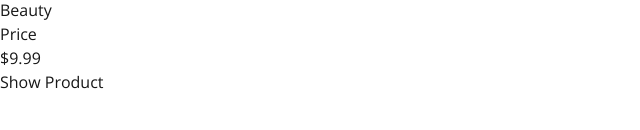
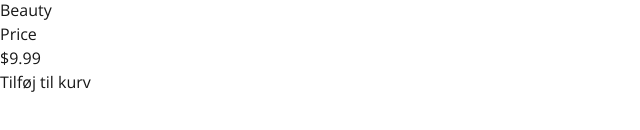
Before and after one commit to VictorS1303/react_webshop, a Next.js app: page /products in a window 1280 px wide. Shown: the part 262-392 px from the top of the page, without its empty margins (0-640 px from the left). Built offline with nearby package versions, Linux system fonts and the light colour scheme.

Commit message:
Updated button and changed image to link

```diff
--- a/src/app/components/Button.jsx
+++ b/src/app/components/Button.jsx
@@ -1,7 +1,7 @@
-export default function Button({children})
+export default function Button({className, children})
 {
     return (
-        <button>
+        <button className={className}>
             {children}
         </button>
     )
--- a/src/app/components/ProductCard.jsx
+++ b/src/app/components/ProductCard.jsx
@@ -1,16 +1,18 @@
+import Link from 'next/link'
+
+import Button from './Button.jsx'
 import Image from 'next/image'
-import Link from 'next/link'
 import heroBg from '../images/hero_bg.jpg'
 
 export default function ProductCard()
 {
     return (
-
         <>
-
             <article className="relative border-2 border-green-300 h-[300px] w-fit p-2 rounded-md transition ease-in duration-150 hover:shadow-md">
                 <header className="group relative header product-card-header">
+                    <Link href="#0">
                         <Image src={heroBg} className="rounded-md" height={140} alt="product card image" />
+                    </Link>
                     <span className="label amount-label absolute top-2 right-2 bg-green-500 text-white w-10 text-center rounded-md">40</span>
                 </header>
 
@@ -26,7 +28,7 @@ export default function ProductCard()
                         </div>
                     </div>
                 </div>
-            <Link href="#" className="absolute bottom-4 left-[50%] -translate-x-[50%] bg-green-500 text-white p-2 w-fit whitespace-nowrap rounded-md cursor-pointer">Show Product</Link>
+                <Button className="{absolute mt-8 left-[50%] translate-x-[50%] bg-green-500 text-white p-2 w-fit whitespace-nowrap rounded-md cursor-pointer}">Tilføj til kurv</Button>
             </article>
 
         </>
```
Also changed, not shown: src/app/singleview/page.jsx (+8 -0 lines). Lines whose indentation alone changed are shown as unchanged.
